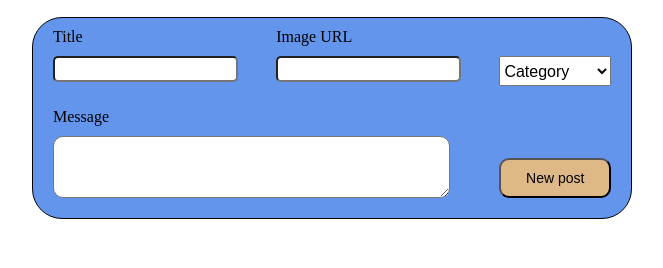
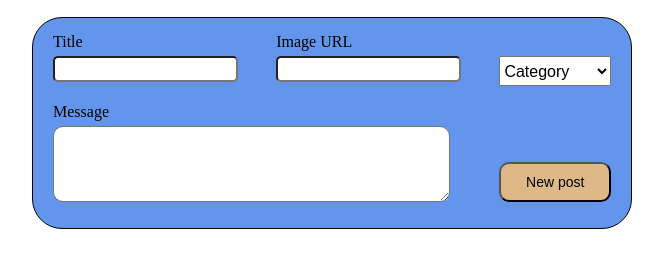
Before and after one commit to MuratTuz/RedditStream, a plain HTML site: page index.html in a window 1280 px wide. Shown: the part 232-500 px from the top of the page, without its empty margins (308-971 px from the left). Drawn offline with nearby package versions, Linux system fonts and the light colour scheme.

Commit message:
More paddings

```diff
--- a/css/style.css
+++ b/css/style.css
@@ -31,7 +31,7 @@
 }
 
 .category-add {
-    padding: 0px 20px 0px 20px;
+    padding: 10px 20px 0px 20px;
     margin-top: 20px;
     border: 1px solid;
     border-radius: 30px;
@@ -49,7 +49,7 @@ a {
 .row-1, .row-2, .row-3, .row-4 {
     display: flex;
     justify-content: space-between;
-    padding-top: 10px;
+    padding-top: 5px;
 }
 .row-1 label {
     flex-basis: 30%;
--- a/index.html
+++ b/index.html
@@ -47,7 +47,7 @@
                         <label for="Message">Message</label>
                 </div>
                 <div class="row-4">
-                        <textarea rows="4"></textarea>
+                        <textarea rows="5"></textarea>
                         <button class="new-post">New post</button>
                 </div>
             </div>
```
